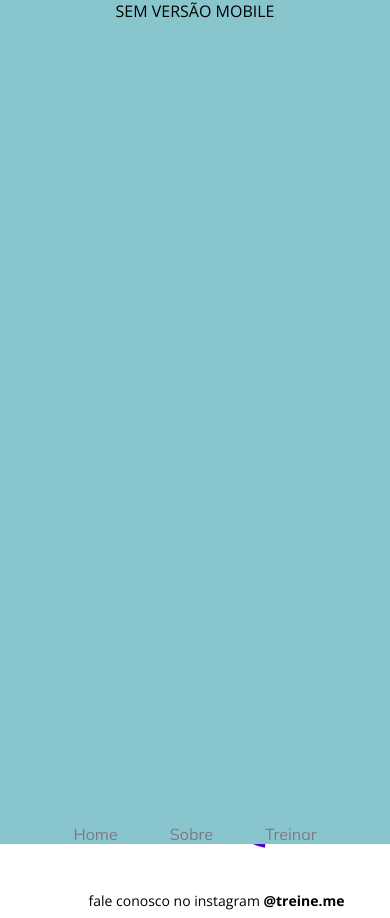
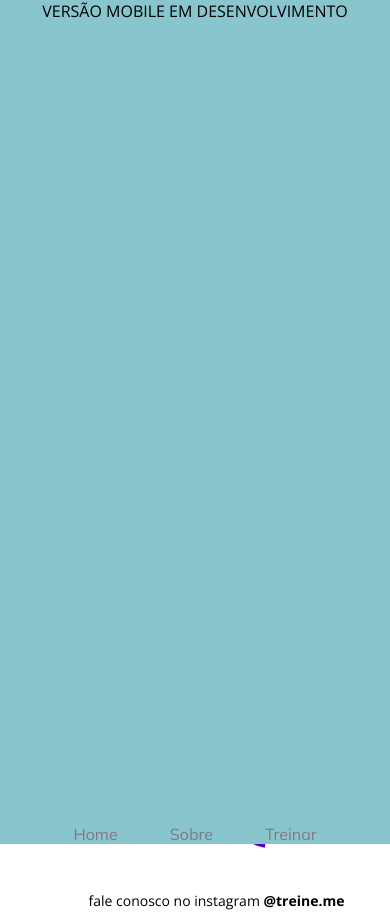
Before and after one commit to lfoalves/treine-me, a plain HTML site: page index.html in a window 390 px wide. Shown: the top 918 px of the page. Drawn offline with nearby package versions, Linux system fonts and the light colour scheme.

Commit message:
:sparkles: README

```diff
--- a/styles/style.css
+++ b/styles/style.css
@@ -168,7 +168,7 @@ footer a {
   }
 
   nav::before {
-    content: 'SEM VERSÃO MOBILE';
+    content: 'VERSÃO MOBILE EM DESENVOLVIMENTO';
     display: flex;
     flex-direction: column;
     justify-content: center;
```
Also changed, not shown: 1 other file.
